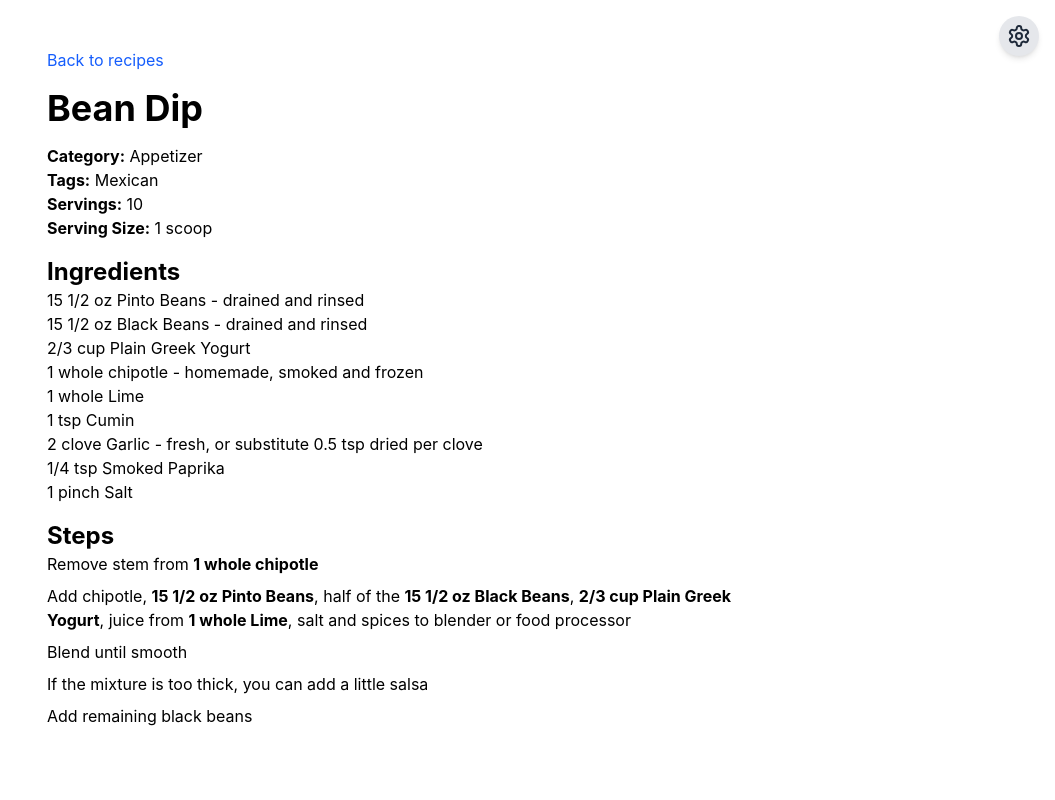
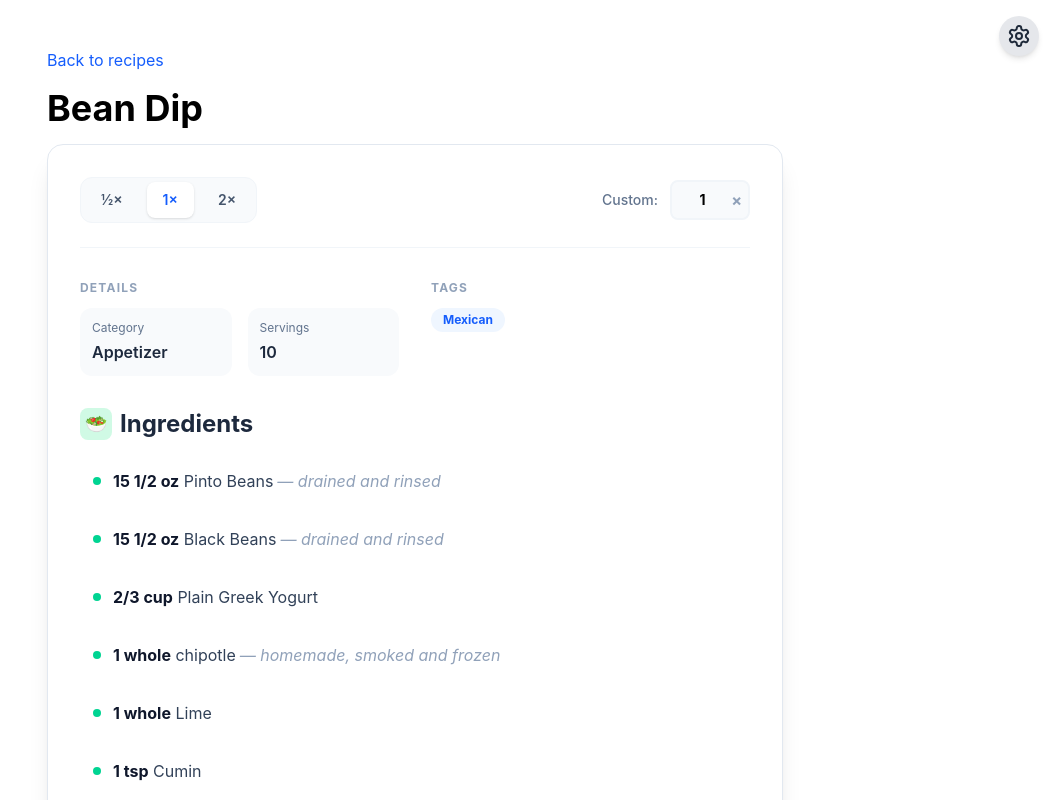
Before and after one commit to taylerjtodd/recipes, a Next.js app: page /recipes/recipes/bean-dip in a window 1280 px wide. Shown: the top 800 px of the page, without its empty margins (225-1280 px from the left). Built offline with nearby package versions, Linux system fonts and the light colour scheme.

Commit message:
scaling recipe

```diff
--- a/src/components/InstructionStep.tsx
+++ b/src/components/InstructionStep.tsx
@@ -4,9 +4,11 @@ import { formatMeasurement } from "@/utils/formatters";
 export default function InstructionStep({
   step,
   ingredients,
+  scaleFactor = 1,
 }: {
   step: string;
   ingredients: Recipe["ingredients"];
+  scaleFactor?: number;
 }) {
   const parts = step.split(/(\{\{.*?\}\})/g);
 
@@ -27,7 +29,7 @@ export default function InstructionStep({
           if (ingredient) {
             return (
               <strong key={index}>
-                {formatMeasurement(ingredient.quantity)} {ingredient.unit}{" "}
+                {formatMeasurement(ingredient.quantity * scaleFactor)} {ingredient.unit}{" "}
                 {ingredient.name}
               </strong>
             );
--- a/src/components/RecipeCard.tsx
+++ b/src/components/RecipeCard.tsx
@@ -1,40 +1,144 @@
+"use client";
+
+import { useState } from "react";
 import { Recipe } from "@/types/recipe";
 import { formatMeasurement } from "@/utils/formatters";
 import InstructionStep from "@/components/InstructionStep";
 
 export default function RecipeCard({ recipe }: { recipe: Recipe }) {
+  const [scaleFactor, setScaleFactor] = useState(1);
+
   return (
-    <>
-          <p>
-            <strong>Category:</strong> {recipe.category}
+    <div className="bg-white dark:bg-slate-900 rounded-2xl shadow-xl overflow-hidden border border-slate-200 dark:border-slate-800 transition-all duration-300 hover:shadow-2xl">
+      <div className="p-8">
+        <div className="flex flex-wrap items-center justify-between gap-4 mb-8 pb-6 border-b border-slate-100 dark:border-slate-800">
+          <div className="flex items-center gap-2 bg-slate-50 dark:bg-slate-800/50 p-1 rounded-xl border border-slate-100 dark:border-slate-700">
+            <button
+              onClick={() => setScaleFactor(0.5)}
+              className={`px-4 py-2 rounded-lg text-sm font-semibold transition-all ${
+                scaleFactor === 0.5
+                  ? "bg-white dark:bg-slate-700 text-blue-600 dark:text-blue-400 shadow-sm"
+                  : "text-slate-600 dark:text-slate-400 hover:bg-white dark:hover:bg-slate-700 hover:text-blue-600 dark:hover:text-blue-400"
+              }`}
+            >
+              ½×
+            </button>
+            <button
+              onClick={() => setScaleFactor(1)}
+              className={`px-4 py-2 rounded-lg text-sm font-semibold transition-all ${
+                scaleFactor === 1
+                  ? "bg-white dark:bg-slate-700 text-blue-600 dark:text-blue-400 shadow-sm"
+                  : "text-slate-600 dark:text-slate-400 hover:bg-white dark:hover:bg-slate-700 hover:text-blue-600 dark:hover:text-blue-400"
+              }`}
+            >
+              1×
+            </button>
+            <button
+              onClick={() => setScaleFactor(2)}
+              className={`px-4 py-2 rounded-lg text-sm font-semibold transition-all ${
+                scaleFactor === 2
+                  ? "bg-white dark:bg-slate-700 text-blue-600 dark:text-blue-400 shadow-sm"
+                  : "text-slate-600 dark:text-slate-400 hover:bg-white dark:hover:bg-slate-700 hover:text-blue-600 dark:hover:text-blue-400"
+              }`}
+            >
+              2×
+            </button>
+          </div>
+
+          <div className="flex items-center gap-3">
+            <label htmlFor="custom-scale" className="text-sm font-medium text-slate-500 dark:text-slate-400">
+              Custom:
+            </label>
+            <div className="relative group">
+              <input
+                id="custom-scale"
+                type="number"
+                step="0.1"
+                min="0.1"
+                value={scaleFactor}
+                onChange={(e) => setScaleFactor(parseFloat(e.target.value) || 1)}
+                className="w-20 px-3 py-2 bg-slate-50 dark:bg-slate-800 border-2 border-slate-100 dark:border-slate-700 rounded-lg text-sm font-bold text-center focus:border-blue-500 dark:focus:border-blue-500 outline-none transition-all"
+              />
+              <span className="absolute right-2 top-1/2 -translate-y-1/2 text-slate-400 font-bold pointer-events-none group-focus-within:text-blue-500">
+                ×
+              </span>
+            </div>
+          </div>
+        </div>
+
+        <div className="grid grid-cols-1 md:grid-cols-2 gap-8 mb-8">
+          <div className="space-y-3">
+            <h3 className="text-xs font-bold uppercase tracking-widest text-slate-400 dark:text-slate-500">Details</h3>
+            <div className="grid grid-cols-2 gap-4">
+              <div className="bg-slate-50 dark:bg-slate-800/40 p-3 rounded-xl">
+                <p className="text-xs text-slate-500 dark:text-slate-400 mb-1">Category</p>
+                <p className="font-semibold text-slate-800 dark:text-slate-200">{recipe.category}</p>
+              </div>
+              <div className="bg-slate-50 dark:bg-slate-800/40 p-3 rounded-xl">
+                <p className="text-xs text-slate-500 dark:text-slate-400 mb-1">Servings</p>
+                <p className="font-semibold text-slate-800 dark:text-slate-200">
+                  {formatMeasurement(recipe.servings * scaleFactor)}
                 </p>
-          <p>
-            <strong>Tags:</strong> {recipe.tags.join(", ")}
+              </div>
+            </div>
+          </div>
+          <div className="space-y-3">
+            <h3 className="text-xs font-bold uppercase tracking-widest text-slate-400 dark:text-slate-500">Tags</h3>
+            <div className="flex flex-wrap gap-2">
+              {recipe.tags.map(tag => (
+                <span key={tag} className="px-3 py-1 bg-blue-50 dark:bg-blue-900/30 text-blue-600 dark:text-blue-400 rounded-full text-xs font-bold">
+                  {tag}
+                </span>
+              ))}
+            </div>
+          </div>
+        </div>
+        <div className="space-y-6">
+          <section>
+            <h2 className="text-2xl font-bold text-slate-800 dark:text-slate-100 mb-4 flex items-center gap-2">
+              <span className="w-8 h-8 rounded-lg bg-emerald-100 dark:bg-emerald-900/40 text-emerald-600 dark:text-emerald-400 flex items-center justify-center text-lg">🥗</span>
+              Ingredients
+            </h2>
+            <ul className="space-y-2">
+              {recipe.ingredients.map((ingredient) => (
+                <li key={ingredient.name} className="flex items-start gap-3 p-3 rounded-xl hover:bg-slate-50 dark:hover:bg-slate-800/40 transition-colors border border-transparent hover:border-slate-100 dark:hover:border-slate-700">
+                  <span className="shrink-0 w-2 h-2 rounded-full bg-emerald-400 dark:bg-emerald-500 mt-2"></span>
+                  <p className="text-slate-700 dark:text-slate-300">
+                    <span className="font-bold text-slate-900 dark:text-slate-100">
+                      {formatMeasurement(ingredient.quantity * scaleFactor)} {ingredient.unit}
+                    </span>{" "}
+                    {ingredient.name}
+                    {ingredient.notes && (
+                      <span className="text-slate-400 dark:text-slate-500 italic ml-1">
+                        — {ingredient.notes}
+                      </span>
+                    )}
                   </p>
-          <p>
-            <strong>Servings:</strong> {recipe.servings}
-          </p>
-          <p>
-            <strong>Serving Size:</strong> {recipe.serving_size}{" "}
-            {recipe.serving_size_units}
-          </p>
-          <h2 className="text-2xl font-bold mt-4">Ingredients</h2>
-          <ul>
-            {recipe.ingredients.map((ingredient) => (
-              <li key={ingredient.name}>
-                {formatMeasurement(ingredient.quantity)} {ingredient.unit} {ingredient.name}
-                {ingredient.notes ? ` - ${ingredient.notes}` : ""}
                 </li>
               ))}
             </ul>
-          <h2 className="text-2xl font-bold mt-4">Steps</h2>
-          <ol>
+          </section>
+
+          <section>
+            <h2 className="text-2xl font-bold text-slate-800 dark:text-slate-100 mb-4 flex items-center gap-2">
+              <span className="w-8 h-8 rounded-lg bg-amber-100 dark:bg-amber-900/40 text-amber-600 dark:text-amber-400 flex items-center justify-center text-lg">👨‍🍳</span>
+              Steps
+            </h2>
+            <ol className="space-y-4">
               {recipe.steps.map((step, index) => (
-              <li key={index} className="mb-2">
-                <InstructionStep step={step} ingredients={recipe.ingredients} />
+                <li key={index} className="flex gap-4">
+                  <span className="shrink-0 w-8 h-8 rounded-full bg-slate-100 dark:bg-slate-800 flex items-center justify-center font-bold text-slate-500 dark:text-slate-400 text-sm border border-slate-200 dark:border-slate-700">
+                    {index + 1}
+                  </span>
+                  <div className="pt-1.5 text-slate-700 dark:text-slate-300 leading-relaxed">
+                    <InstructionStep step={step} ingredients={recipe.ingredients} scaleFactor={scaleFactor} />
+                  </div>
                 </li>
               ))}
             </ol>
-        </>
+          </section>
+        </div>
+      </div>
+    </div>
   );
 }
```
Also changed, not shown: notes/todo_list.txt. Lines whose indentation alone changed are shown as unchanged.
